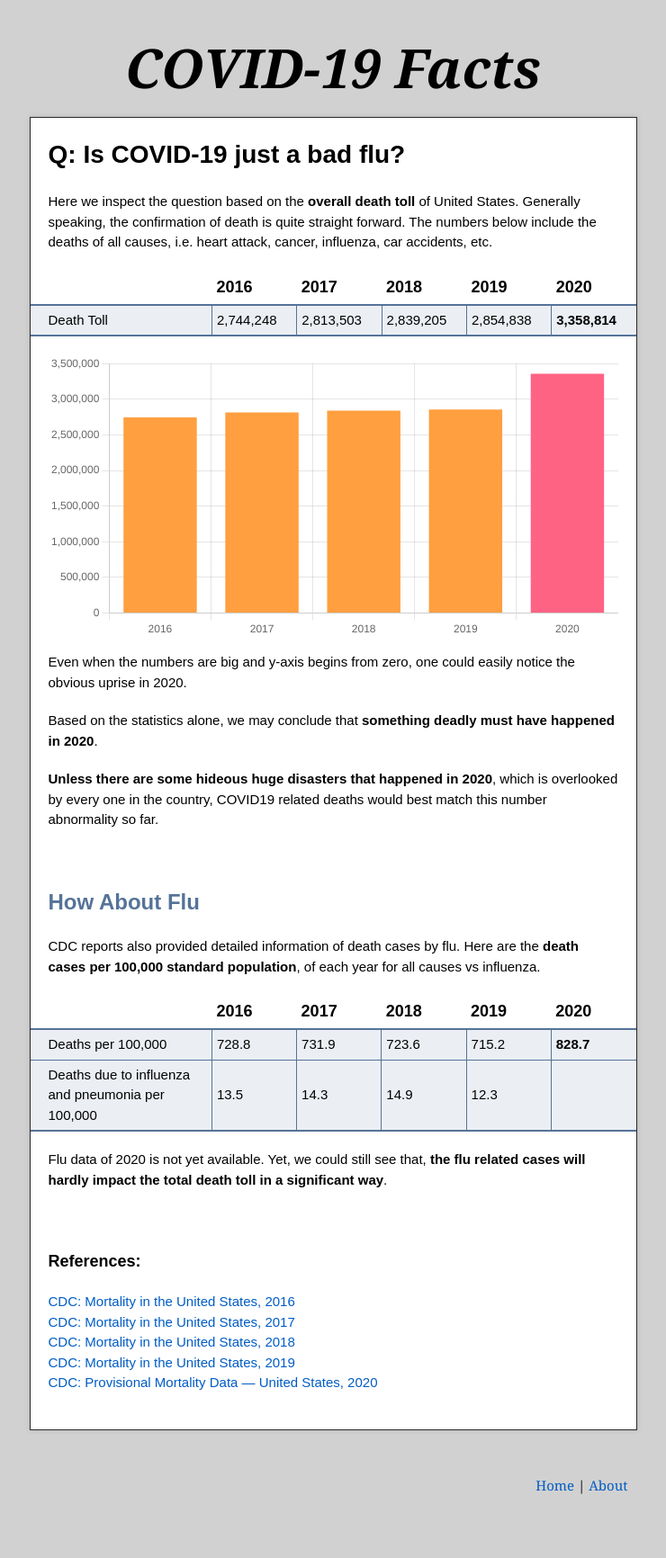
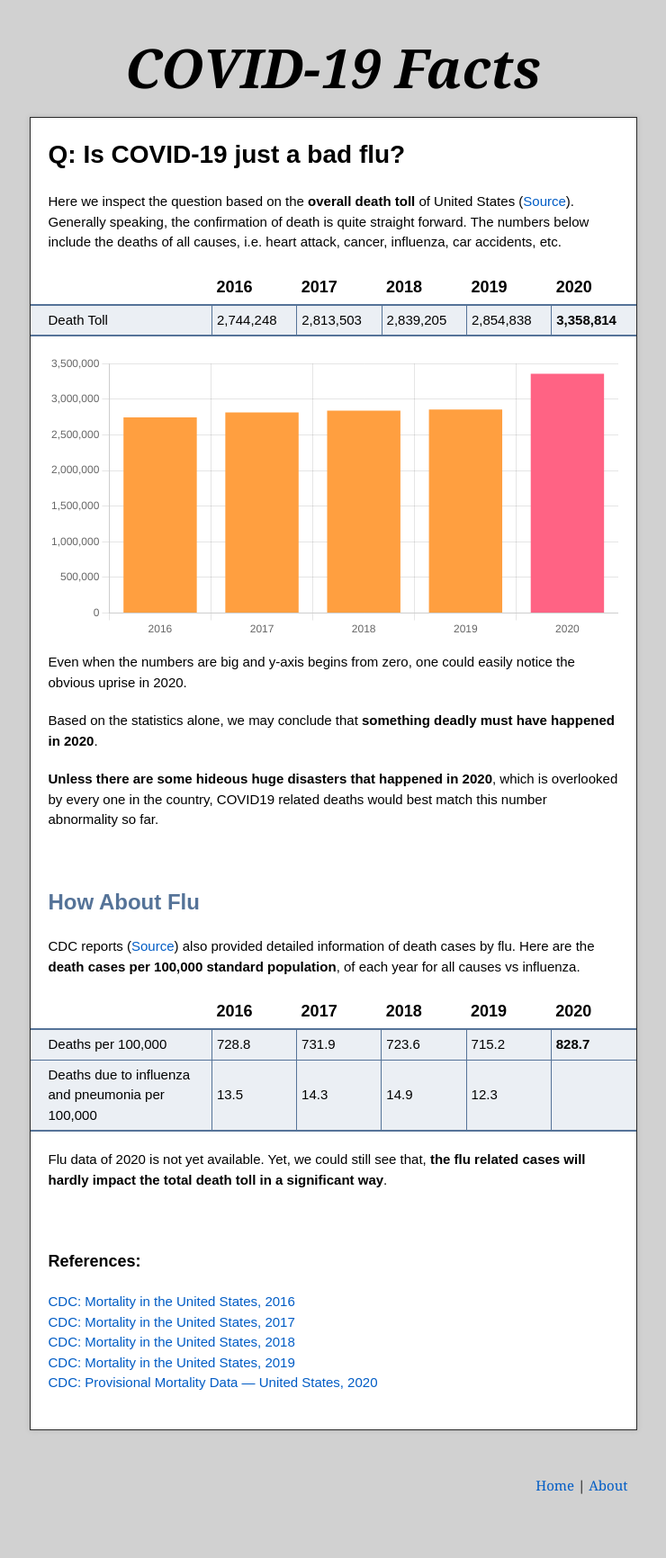
Before and after one commit to covid19facts/covid19facts.github.io, a Jekyll site: the page built from index.md, in a window 1280 px wide. Shown: the whole page at 90% size, without its empty margins (270-1010 px from the left). Built offline with Jekyll 4.4.1, drawn with Linux system fonts in a browser that asks for light colours; our own code applies the rules of GitHub Pages for plain Markdown files.

Commit message:
embed source link

```diff
--- a/assets/css/style.scss
+++ b/assets/css/style.scss
@@ -41,7 +41,7 @@ footer {
 	margin-right: 10px;
 	font-family: Georgia, serif;
 	text-align: right;
-	margin-bottom: 50px;
+	margin-bottom: 70px;
 	padding-bottom: 0;
 }
 
--- a/index.md
+++ b/index.md
@@ -4,7 +4,7 @@ layout: default
 
 # Q: Is COVID-19 just a bad flu?
 
-Here we inspect the question based on the <strong>overall death toll</strong> of United States. Generally speaking, the confirmation of death is quite straight forward. The numbers below include the deaths of all causes, i.e. heart attack, cancer, influenza, car accidents, etc.
+Here we inspect the question based on the <strong>overall death toll</strong> of United States ([Source](#ref1)). Generally speaking, the confirmation of death is quite straight forward. The numbers below include the deaths of all causes, i.e. heart attack, cancer, influenza, car accidents, etc.
 
 
 ||2016| 2017 | 2018 | 2019 | 2020 |
@@ -27,7 +27,7 @@ Based on the statistics alone, we may conclude that <strong>something deadly mus
 <br/>
 ## How About Flu
 
-CDC reports also provided detailed information of death cases by flu. Here are the <strong>death cases per 100,000 standard population</strong>, of each year for all causes vs influenza.
+CDC reports ([Source](#ref1)) also provided detailed information of death cases by flu. Here are the <strong>death cases per 100,000 standard population</strong>, of each year for all causes vs influenza.
 
 
 
@@ -40,6 +40,7 @@ Flu data of 2020 is not yet available. Yet, we could still see that, <strong>the
 
 
 <br/>
+<a id='ref1'></a>
 #### References:
 [CDC: Mortality in the United States, 2016](https://www.cdc.gov/nchs/products/databriefs/db293.htm)<br/>
 [CDC: Mortality in the United States, 2017](https://www.cdc.gov/nchs/products/databriefs/db328.htm)<br/>
```
